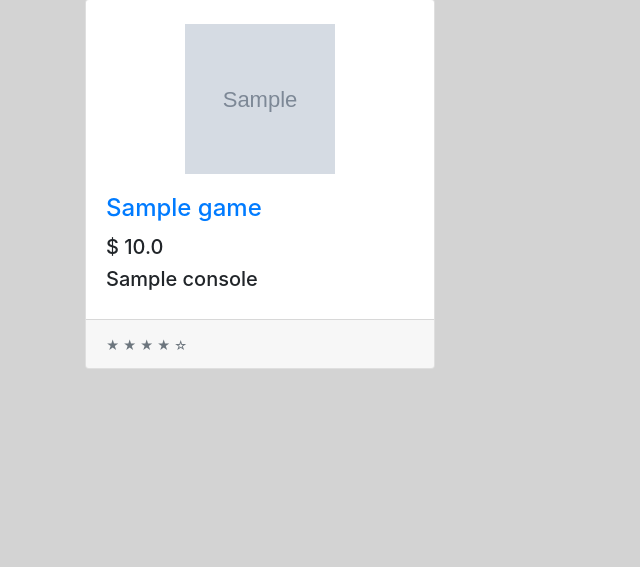
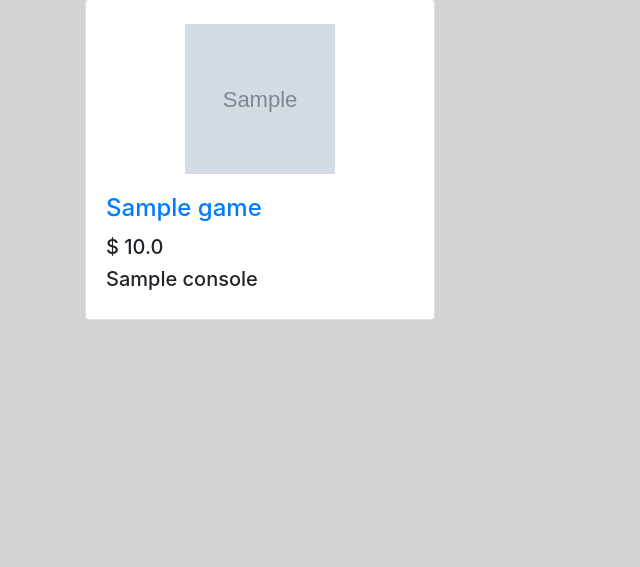
Before and after one commit to Daddara/T-220-VLN2, a Django app: page /games/ in a window 1280 px wide. Shown: the part 183-750 px from the top of the page, without its empty margins (0-640 px from the left). Run offline with Django 3.2, Linux system fonts and the light colour scheme; tables that the repository leaves empty hold one stand-in row (values such as "Sample post"); grey boxes marked "Sample" are stand-in pictures; some libraries are stand-ins or nearby versions.

Commit message:
tók út stjörnugjöf

```diff
--- a/templates/consoles/index.html
+++ b/templates/consoles/index.html
@@ -38,9 +38,6 @@
                         </h4>
                         <h5>$ {{ console.price }}</h5>
                     </div>
-                    <div class="card-footer">
-                        <small class="text-muted">&#9733; &#9733; &#9733; &#9733; &#9734;</small>
-                    </div>
                 </div>
             </div>
         {% endfor %}
--- a/templates/games/index.html
+++ b/templates/games/index.html
@@ -51,9 +51,6 @@
                         <h5>$ {{ game.price }}</h5>
                         <h5> {{ game.console.name }}</h5>
                     </div>
-                    <div class="card-footer">
-                        <small class="text-muted">&#9733; &#9733; &#9733; &#9733; &#9734;</small>
-                    </div>
                 </div>
             </div>
         {% endfor %}
```
